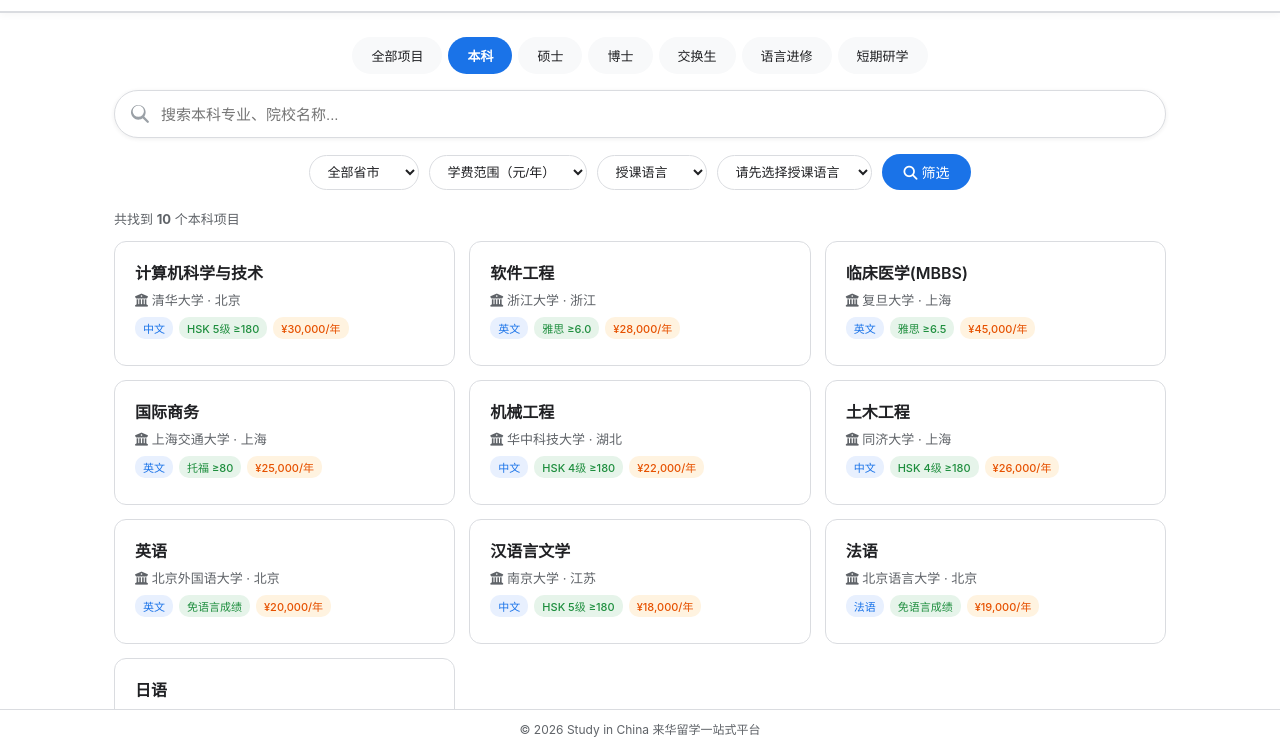
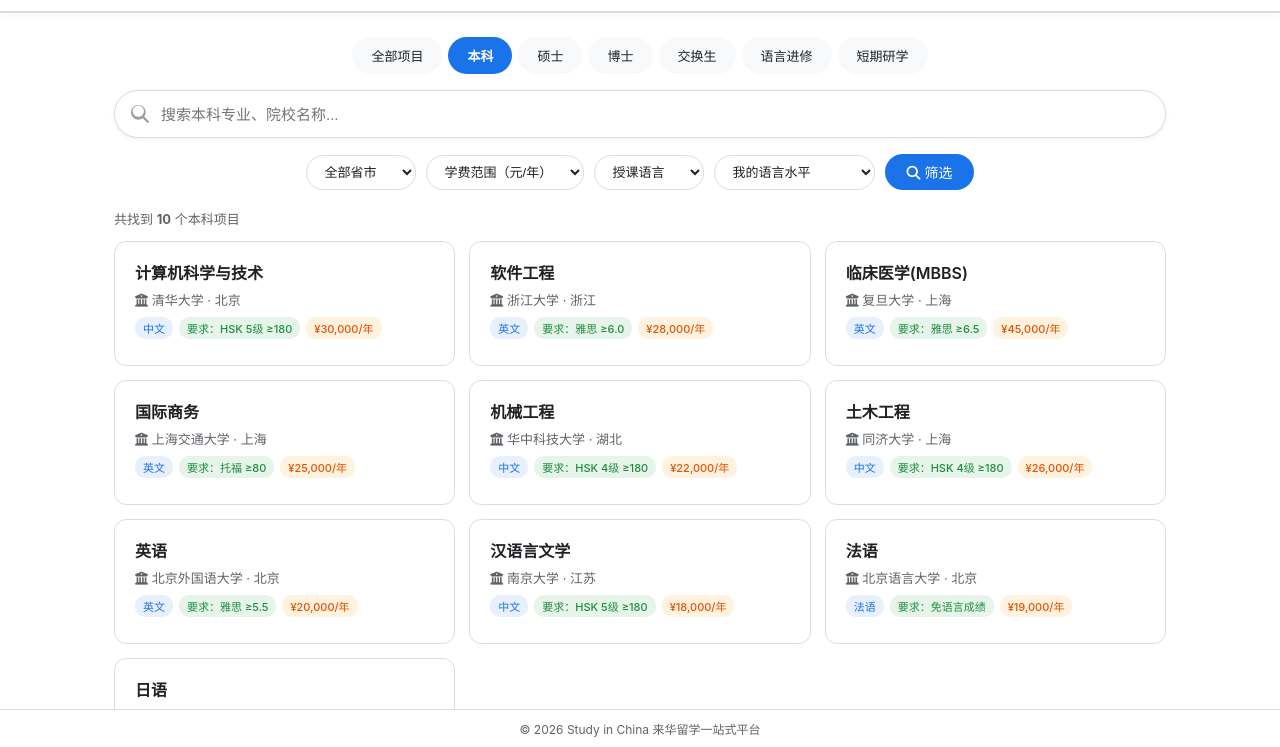
Before and after one commit to king-victor-crypto/study-in-china-site, a plain HTML site: page bachelor.html in a window 1280 px wide. Shown: the part 53-800 px from the top of the page. Drawn offline with Linux system fonts and the light colour scheme.

Commit message:
Update bachelor.html

```diff
--- a/bachelor.html
+++ b/bachelor.html
@@ -214,9 +214,25 @@
             <option value="英文">英文</option>
             <option value="其他">其他语种</option>
         </select>
-        <!-- ✅ 新增：语言要求筛选器（根据授课语言动态切换选项） -->
-        <select id="filterLanguageReq">
-            <option value="">语言要求</option>
+        <!-- ✅ 核心改动：我的语言水平 -->
+        <select id="filterMyLevel">
+            <option value="">我的语言水平</option>
+            <optgroup label="🇨🇳 中文水平 (HSK)">
+                <option value="HSK4-180">HSK 4级 ≥180分</option>
+                <option value="HSK4-210">HSK 4级 ≥210分</option>
+                <option value="HSK5-180">HSK 5级 ≥180分</option>
+                <option value="HSK5-210">HSK 5级 ≥210分</option>
+                <option value="HSK6-180">HSK 6级 ≥180分</option>
+            </optgroup>
+            <optgroup label="🇬🇧 英语水平">
+                <option value="IELTS-5.5">雅思 5.5+</option>
+                <option value="IELTS-6.0">雅思 6.0+</option>
+                <option value="IELTS-6.5">雅思 6.5+</option>
+                <option value="TOEFL-70">托福 70+</option>
+                <option value="TOEFL-80">托福 80+</option>
+                <option value="TOEFL-90">托福 90+</option>
+                <option value="Duolingo-100">多邻国 100+</option>
+            </optgroup>
         </select>
         <button class="btn-filter" onclick="filterResults()"><i class="fas fa-search"></i> 筛选</button>
     </div>
@@ -229,7 +245,7 @@
 <footer class="site-footer">© 2026 Study in China 来华留学一站式平台</footer>
 
 <script>
-    // ==================== 模拟数据（增加了 langReq 字段） ====================
+    // ==================== 模拟数据（langReq 字段存储该项目要求的语言水平） ====================
     const sampleData = [
         { program:"计算机科学与技术", uni:"清华大学", province:"北京", tuition:30000, lang:"中文", langReq:"HSK5-180" },
         { program:"软件工程", uni:"浙江大学", province:"浙江", tuition:28000, lang:"英文", langReq:"IELTS-6.0" },
@@ -237,62 +253,128 @@
         { program:"国际商务", uni:"上海交通大学", province:"上海", tuition:25000, lang:"英文", langReq:"TOEFL-80" },
         { program:"机械工程", uni:"华中科技大学", province:"湖北", tuition:22000, lang:"中文", langReq:"HSK4-180" },
         { program:"土木工程", uni:"同济大学", province:"上海", tuition:26000, lang:"中文", langReq:"HSK4-180" },
-        { program:"英语", uni:"北京外国语大学", province:"北京", tuition:20000, lang:"英文", langReq:"exempt" },
+        { program:"英语", uni:"北京外国语大学", province:"北京", tuition:20000, lang:"英文", langReq:"IELTS-5.5" },
         { program:"汉语言文学", uni:"南京大学", province:"江苏", tuition:18000, lang:"中文", langReq:"HSK5-180" },
         { program:"法语", uni:"北京语言大学", province:"北京", tuition:19000, lang:"法语", langReq:"exempt" },
         { program:"日语", uni:"大连外国语大学", province:"辽宁", tuition:17000, lang:"日语", langReq:"exempt" },
     ];
 
-    // ==================== 语言要求选项映射 ====================
-    const langReqOptions = {
-        // 中文授课项目的语言要求
-        '中文': [
-            { value: '', text: '语言要求' },
-            { value: 'HSK4-180', text: 'HSK 4级 (≥180分)' },
-            { value: 'HSK4-210', text: 'HSK 4级 (≥210分)' },
-            { value: 'HSK5-180', text: 'HSK 5级 (≥180分)' },
-            { value: 'HSK6-180', text: 'HSK 6级 (≥180分)' },
-            { value: 'exempt', text: '可免语言成绩' },
-        ],
-        // 英文授课项目的语言要求
-        '英文': [
-            { value: '', text: '语言要求' },
-            { value: 'IELTS-6.0', text: '雅思 ≥6.0' },
-            { value: 'IELTS-6.5', text: '雅思 ≥6.5' },
-            { value: 'TOEFL-80', text: '托福 ≥80' },
-            { value: 'TOEFL-90', text: '托福 ≥90' },
-            { value: 'Duolingo-100', text: '多邻国 ≥100' },
-            { value: 'exempt', text: '可免语言成绩' },
-        ],
-        // 其他语种授课（通常免语言要求或学校自定）
-        '其他': [
-            { value: '', text: '语言要求' },
-            { value: 'exempt', text: '可免语言成绩/面试' },
-        ],
-        // 默认（未选择授课语言时）
-        'default': [
-            { value: '', text: '请先选择授课语言' },
-        ]
+    // ==================== 语言水平匹配逻辑 ====================
+    // 定义语言水平的“达标”层级：如果你有某个分数，那么所有要求≤该分数的项目都应该被筛选出来
+    const levelHierarchy = {
+        // HSK 等级链：数字越大等级越高
+        'HSK4-180': ['HSK4-180'],
+        'HSK4-210': ['HSK4-180', 'HSK4-210'],
+        'HSK5-180': ['HSK4-180', 'HSK4-210', 'HSK5-180'],
+        'HSK5-210': ['HSK4-180', 'HSK4-210', 'HSK5-180', 'HSK5-210'],
+        'HSK6-180': ['HSK4-180', 'HSK4-210', 'HSK5-180', 'HSK5-210', 'HSK6-180'],
+        // 英语等级链
+        'IELTS-5.5': ['IELTS-5.5'],
+        'IELTS-6.0': ['IELTS-5.5', 'IELTS-6.0'],
+        'IELTS-6.5': ['IELTS-5.5', 'IELTS-6.0', 'IELTS-6.5'],
+        'TOEFL-70': ['TOEFL-70'],
+        'TOEFL-80': ['TOEFL-70', 'TOEFL-80'],
+        'TOEFL-90': ['TOEFL-70', 'TOEFL-80', 'TOEFL-90'],
+        'Duolingo-100': ['Duolingo-100'],
     };
 
-    // ==================== 动态更新语言要求筛选器 ====================
-    function updateLangReqOptions(langType) {
-        const select = document.getElementById('filterLanguageReq');
-        select.innerHTML = '';
-        const options = langReqOptions[langType] || langReqOptions['default'];
-        options.forEach(opt => {
-            const optionEl = document.createElement('option');
-            optionEl.value = opt.value;
-            optionEl.textContent = opt.text;
-            select.appendChild(optionEl);
-        });
+    // ==================== 筛选函数 ====================
+    function filterResults() {
+        const keyword = document.getElementById('searchInput').value.toLowerCase().trim();
+        const province = document.getElementById('filterProvince').value;
+        const tuitionRange = document.getElementById('filterTuition').value;
+        const language = document.getElementById('filterLanguage').value;
+        const myLevel = document.getElementById('filterMyLevel').value;
+
+        let filtered = sampleData;
+
+        // 关键词搜索
+        if (keyword) {
+            filtered = filtered.filter(item =>
+                item.program.toLowerCase().includes(keyword) ||
+                item.uni.toLowerCase().includes(keyword)
+            );
+        }
+
+        // 省市筛选
+        if (province) {
+            filtered = filtered.filter(item => item.province === province);
+        }
+
+        // 授课语言筛选
+        if (language) {
+            if (language === '其他') {
+                const selectedLang = document.getElementById('filterLanguage').getAttribute('data-selected');
+                if (selectedLang) {
+                    filtered = filtered.filter(item => item.lang === selectedLang);
+                }
+            } else {
+                filtered = filtered.filter(item => item.lang === language);
+            }
+        }
+
+        // ✅ 核心逻辑：根据“我的语言水平”筛选
+        if (myLevel) {
+            const acceptableLevels = levelHierarchy[myLevel] || [myLevel];
+            filtered = filtered.filter(item => {
+                // 如果项目可免语言成绩，任何人都能申请
+                if (item.langReq === 'exempt') return true;
+                // 检查项目的语言要求是否在“我可满足”的范围里
+                return acceptableLevels.includes(item.langReq);
+            });
+        }
+
+        // 学费筛选
+        if (tuitionRange) {
+            const [min, max] = tuitionRange.split('-').map(Number);
+            filtered = filtered.filter(item => item.tuition >= min && item.tuition <= max);
+        }
+
+        // 显示结果
+        document.getElementById('resultCount').textContent = filtered.length;
+        const grid = document.getElementById('resultsGrid');
+        grid.innerHTML = '';
+
+        if (filtered.length === 0) {
+            document.getElementById('emptyMsg').style.display = 'block';
+        } else {
+            document.getElementById('emptyMsg').style.display = 'none';
+            filtered.forEach(item => {
+                const langReqText = {
+                    'HSK4-180': 'HSK 4级 ≥180',
+                    'HSK4-210': 'HSK 4级 ≥210',
+                    'HSK5-180': 'HSK 5级 ≥180',
+                    'HSK5-210': 'HSK 5级 ≥210',
+                    'HSK6-180': 'HSK 6级 ≥180',
+                    'IELTS-5.5': '雅思 ≥5.5',
+                    'IELTS-6.0': '雅思 ≥6.0',
+                    'IELTS-6.5': '雅思 ≥6.5',
+                    'TOEFL-70': '托福 ≥70',
+                    'TOEFL-80': '托福 ≥80',
+                    'TOEFL-90': '托福 ≥90',
+                    'Duolingo-100': '多邻国 ≥100',
+                    'exempt': '免语言成绩'
+                }[item.langReq] || item.langReq;
+
+                const card = document.createElement('div');
+                card.className = 'program-card';
+                card.innerHTML = `
+                    <h3>${item.program}</h3>
+                    <div class="uni-name"><i class="fas fa-university"></i> ${item.uni} · ${item.province}</div>
+                    <div class="meta">
+                        <span class="tag">${item.lang}</span>
+                        <span class="tag green">要求：${langReqText}</span>
+                        <span class="tag orange">¥${item.tuition.toLocaleString()}/年</span>
+                    </div>
+                `;
+                grid.appendChild(card);
+            });
+        }
     }
 
-    // 授课语言切换时，更新语言要求选项
+    // ==================== 授课语言二级选择 ====================
     document.getElementById('filterLanguage').addEventListener('change', function() {
-        const langType = this.value;
-        if (langType === '其他') {
-            // 弹窗选择具体语种
+        if (this.value === '其他') {
             const lang = prompt(
                 '请选择具体语种：\n\n' +
                 '1. 双语（中英）\n' +
@@ -315,96 +397,18 @@
                     '德语': '德语', '西班牙语': '西班牙语', '俄语': '俄语',
                     '阿拉伯语': '阿拉伯语', '葡萄牙语': '葡萄牙语', '意大利语': '意大利语'
                 };
-                const selectedLang = langMap[lang] || lang;
-                this.setAttribute('data-selected', selectedLang);
-                updateLangReqOptions('其他');
+                this.setAttribute('data-selected', langMap[lang] || lang);
+                filterResults();
             } else {
                 this.value = '';
                 this.removeAttribute('data-selected');
-                updateLangReqOptions('default');
+                filterResults();
             }
         } else {
             this.removeAttribute('data-selected');
-            updateLangReqOptions(langType || 'default');
+            filterResults();
         }
-        filterResults();
     });
-
-    // ==================== 筛选函数 ====================
-    function filterResults() {
-        const keyword = document.getElementById('searchInput').value.toLowerCase().trim();
-        const province = document.getElementById('filterProvince').value;
-        const tuitionRange = document.getElementById('filterTuition').value;
-        const language = document.getElementById('filterLanguage').value;
-        const languageReq = document.getElementById('filterLanguageReq').value;
-
-        let filtered = sampleData;
-
-        if (keyword) {
-            filtered = filtered.filter(item =>
-                item.program.toLowerCase().includes(keyword) ||
-                item.uni.toLowerCase().includes(keyword)
-            );
-        }
-        if (province) {
-            filtered = filtered.filter(item => item.province === province);
-        }
-        if (language) {
-            if (language === '其他') {
-                const selectedLang = document.getElementById('filterLanguage').getAttribute('data-selected');
-                if (selectedLang) {
-                    filtered = filtered.filter(item => item.lang === selectedLang);
-                }
-            } else {
-                filtered = filtered.filter(item => item.lang === language);
-            }
-        }
-        if (languageReq) {
-            filtered = filtered.filter(item => item.langReq === languageReq);
-        }
-        if (tuitionRange) {
-            const [min, max] = tuitionRange.split('-').map(Number);
-            filtered = filtered.filter(item => item.tuition >= min && item.tuition <= max);
-        }
-
-        document.getElementById('resultCount').textContent = filtered.length;
-        const grid = document.getElementById('resultsGrid');
-        grid.innerHTML = '';
-
-        if (filtered.length === 0) {
-            document.getElementById('emptyMsg').style.display = 'block';
-        } else {
-            document.getElementById('emptyMsg').style.display = 'none';
-            filtered.forEach(item => {
-                // 把 langReq 代码转换成可读文字
-                const langReqText = {
-                    'HSK4-180': 'HSK 4级 ≥180',
-                    'HSK4-210': 'HSK 4级 ≥210',
-                    'HSK5-180': 'HSK 5级 ≥180',
-                    'HSK6-180': 'HSK 6级 ≥180',
-                    'IELTS-6.0': '雅思 ≥6.0',
-                    'IELTS-6.5': '雅思 ≥6.5',
-                    'TOEFL-80': '托福 ≥80',
-                    'TOEFL-90': '托福 ≥90',
-                    'Duolingo-100': '多邻国 ≥100',
-                    'exempt': '免语言成绩'
-                }[item.langReq] || item.langReq;
-
-                const card = document.createElement('div');
-                card.className = 'program-card';
-                card.innerHTML = `
-                    <h3>${item.program}</h3>
-                    <div class="uni-name"><i class="fas fa-university"></i> ${item.uni} · ${item.province}</div>
-                    <div class="meta">
-                        <span class="tag">${item.lang}</span>
-                        <span class="tag green">${langReqText}</span>
-                        <span class="tag orange">¥${item.tuition.toLocaleString()}/年</span>
-                    </div>
-                `;
-                grid.appendChild(card);
-            });
-        }
-    }
 
     // ==================== 回车搜索 ====================
     document.getElementById('searchInput').addEventListener('keydown', function(e) {
@@ -417,7 +421,6 @@
     });
 
     // ==================== 初始加载 ====================
-    updateLangReqOptions('default');
     filterResults();
 </script>
 </body>
```
